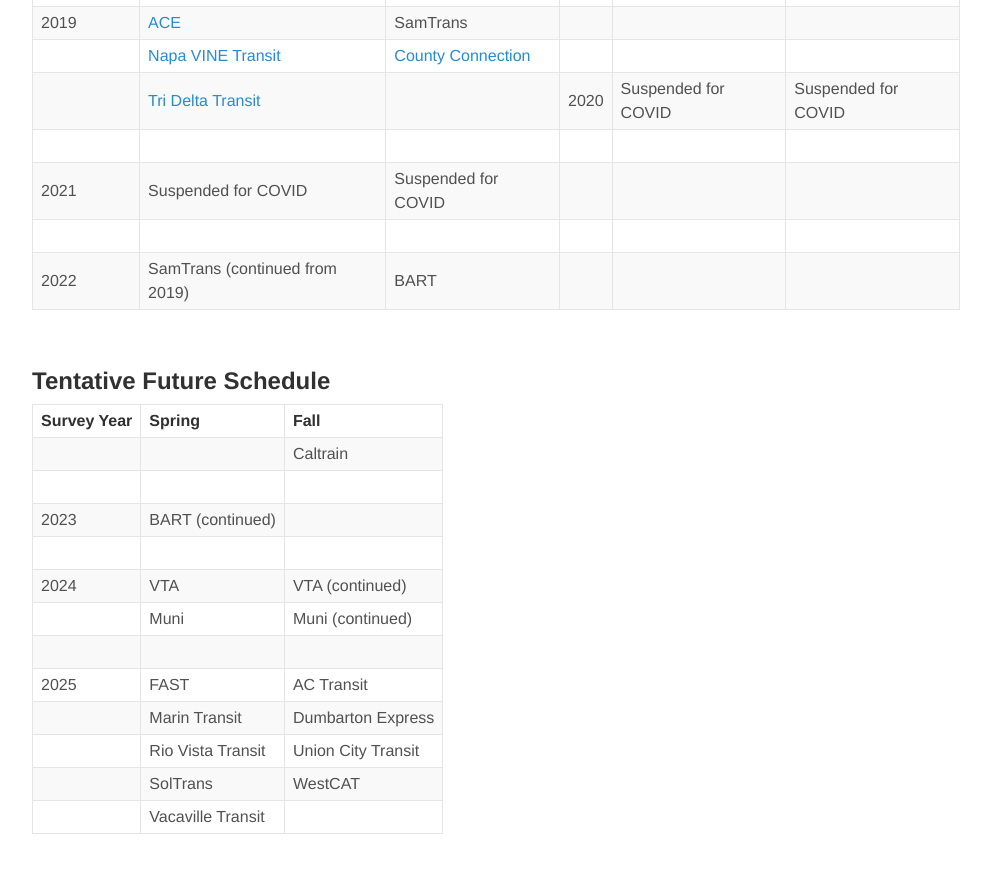
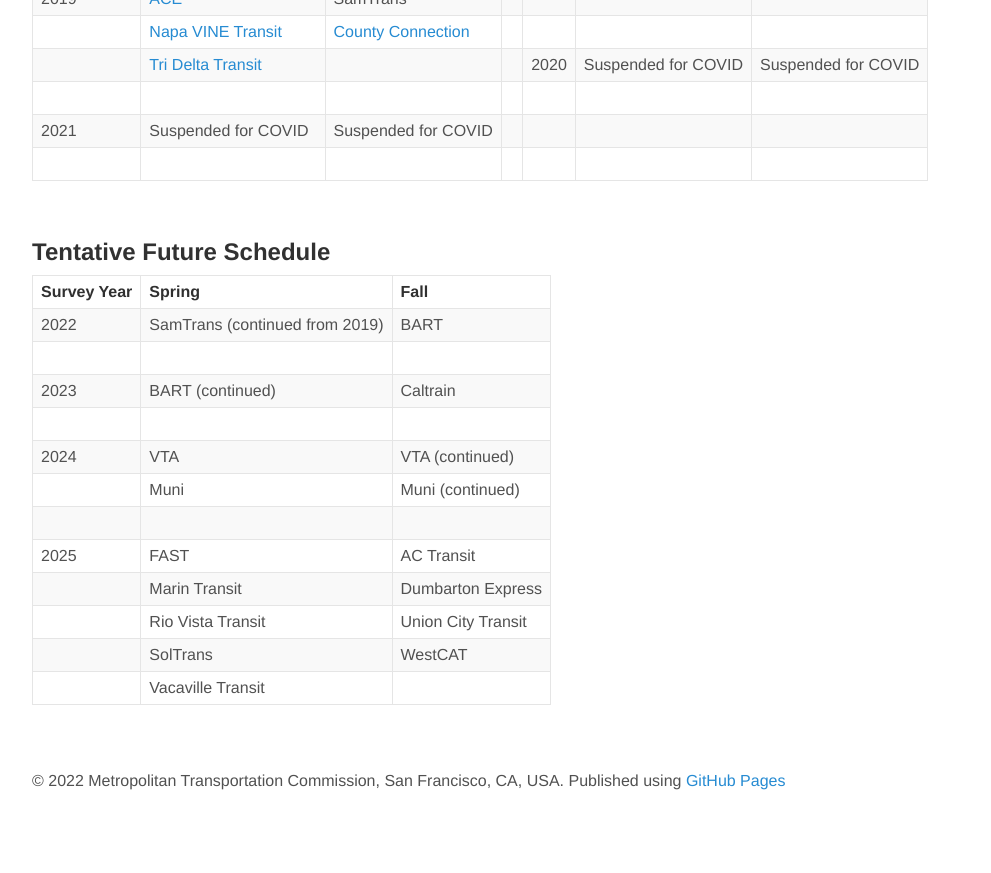
Before and after one commit to BayAreaMetro/transit-passenger-surveys, a Jekyll site: the page built from schedule.md, in a window 1280 px wide and 900 px high, scrolled down 1466 px. Shown: the top 873 px of the window, without its empty margins (144-1135 px from the left). Built offline with Jekyll 4.4.1, drawn with Linux system fonts in a browser that asks for light colours; nearby versions of some CDN libraries; library files that are not in the unit come from our copies; after the commit the page ends 2275 px from its top, so only the background shows below that; some of the changed lines change nothing that is shown.

Commit message:
Ongoing updates

```diff
--- a/schedule.md
+++ b/schedule.md
@@ -51,11 +51,11 @@
 |                |                                                                                                   |                                                                                   |
 | 2019           | [ACE](https://mtcdrive.box.com/s/78f7v14yr5tkhcts28zpo94gdty1dkgw)                                | SamTrans                                                                          |
 |                | [Napa VINE Transit](https://mtcdrive.box.com/s/eeyfb7vh7w2cr6e6uu68b68xyd918fhv)                  | [County Connection](https://mtcdrive.box.com/s/d176rap6cll35ypv1njzf2xo4fr6s578)                                                                 |
-|                | [Tri Delta Transit](https://mtcdrive.box.com/s/ogm5xzoei5jy64s4u12n7ymqfvkc0roo)                  | 									   | 2020           | Suspended for COVID              | Suspended for COVID                                            |
+|                | [Tri Delta Transit](https://mtcdrive.box.com/s/ogm5xzoei5jy64s4u12n7ymqfvkc0roo)                  | 		 |							   | 2020           | Suspended for COVID              | Suspended for COVID                                            |
 |                |                        		    |                                                                |
 | 2021           | Suspended for COVID              | Suspended for COVID                                            |
 |                |                                  |                                                                |
-| 2022           | SamTrans (continued from 2019)   | BART                                                           |
+
 
 <br/>
 
@@ -65,9 +65,9 @@
 
 | **Survey Year**                  | **Spring**                       | **Fall**               |
 |:---------------------------------|:---------------------------------|:-----------------------|
-|                                  |                        | Caltrain               |
+| 2022                             | SamTrans (continued from 2019)   | BART                                                           |
 |                                  |                        |	                     |
-| 2023                             | BART (continued)       |	                     |
+| 2023                             | BART (continued)       | Caltrain               |
 |                                  |                        |                        |
 | 2024                             | VTA                    | VTA (continued)        |
 |                                  | Muni                   | Muni (continued)       |
```
